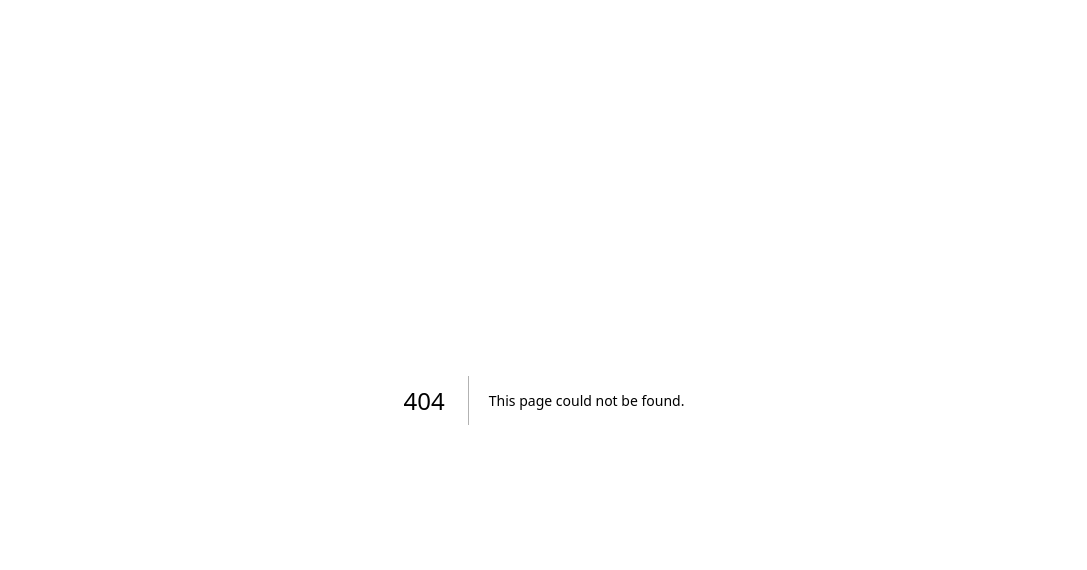
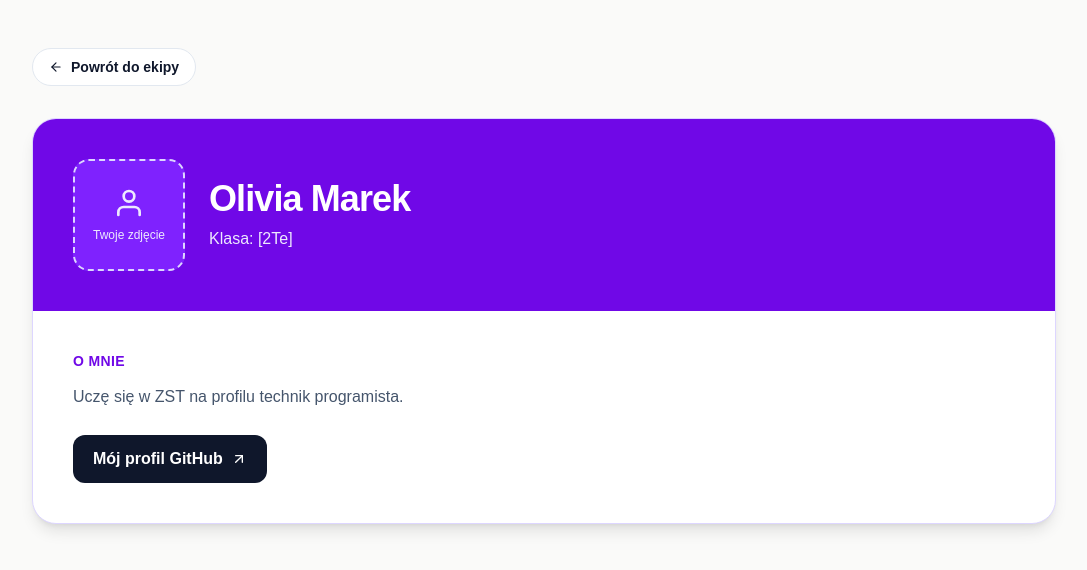
Before and after one commit to kmarszalek-zst/warsztaty-kodowania, a Next.js app: page /2te-olivia-marek in a window 1280 px wide. Before the commit this address had no page. Shown: the top 570 px of the page, without its empty margins (96-1183 px from the left). Built offline with nearby package versions, Linux system fonts and the light colour scheme.

Commit message:
Dodaj wizytowke Olivii Marek

```diff
--- a/src/app/klasa-imie-nazwisko/page.js
+++ b/src/app/2te-olivia-marek/page.js
@@ -1,11 +1,11 @@
 import { FiUser } from "react-icons/fi";
 import ProfileLayout from "../../components/general/ProfileLayout";
-import StudentDetails from "../../components/klasa-imie-nazwisko/StudentDetails";
+import StudentDetails from "../../components/2te-olivia-marek/StudentDetails";
 
 export const metadata = {
-  title: "Wizytówka ucznia — Twoje imię i nazwisko — ZST Koduj",
+  title: "Wizytówka ucznia — Olivia Marek — ZST Koduj",
   description:
-    "Wizytówka ucznia Twoje imię i nazwisko z klasy Twoja klasa w warsztatach ZST Koduj.",
+    "Wizytówka ucznia Olivia Marek z klasy 2Te w warsztatach ZST Koduj.",
 };
 
 export default function StudentTemplatePage() {
@@ -23,10 +23,10 @@ export default function StudentTemplatePage() {
             </div>
             <div>
               <h1 className="text-3xl font-black tracking-tight sm:text-4xl">
-                Twoje imię i nazwisko
+                Olivia Marek
               </h1>
               <p className="mt-2 font-medium text-violet-100">
-                Klasa: [Twoja klasa]
+                Klasa: [2Te]
               </p>
             </div>
           </div>
--- a/src/app/page.js
+++ b/src/app/page.js
@@ -53,9 +53,9 @@ export default function Home() {
             />
           </a>
 
-          {/* Uczniowie: skopiuj kartę i uzupełnij własne dane oraz adres strony. */}
+          {/* Karty uczniów */}
           <a
-            href="/klasa-imie-nazwisko"
+            href="/2te-olivia-marek"
             className="group flex items-center gap-4 rounded-3xl border border-violet-300 bg-violet-50 p-5 shadow-sm transition hover:-translate-y-1 hover:border-violet-500 hover:bg-violet-100"
           >
             <span className="flex h-14 w-14 shrink-0 items-center justify-center rounded-2xl bg-violet-200 text-violet-900">
@@ -63,10 +63,10 @@ export default function Home() {
             </span>
             <span className="min-w-0">
               <span className="block truncate font-bold">
-                Twoje imię i nazwisko
+                Olivia Marek
               </span>
               <span className="mt-1 block text-sm font-medium text-violet-800">
-                Klasa: [Twoja klasa]
+                Klasa: 2Te
               </span>
             </span>
             <FiArrowRight
@@ -74,7 +74,6 @@ export default function Home() {
               className="ml-auto shrink-0 transition group-hover:translate-x-1"
             />
           </a>
-          {/* Dodaj kolejne karty uczniów powyżej. */}
         </div>
       </section>
 
--- a/src/components/klasa-imie-nazwisko/StudentDetails.js
+++ b/src/components/2te-olivia-marek/StudentDetails.js
@@ -7,10 +7,10 @@ export default function StudentDetails() {
         O mnie
       </h2>
       <p className="mt-3 leading-7 text-slate-600">
-        [Tutaj wpisz kilka zdań o sobie.]
+        Uczę się w ZST na profilu technik programista.
       </p>
       <a
-        href="https://github.com/twoj-login"
+        href="https://github.com/marekoliviate-a11y"
         target="_blank"
         rel="noreferrer"
         className="mt-6 inline-flex items-center gap-2 rounded-xl bg-slate-900 px-5 py-3 font-bold text-white transition hover:bg-slate-700"
```
